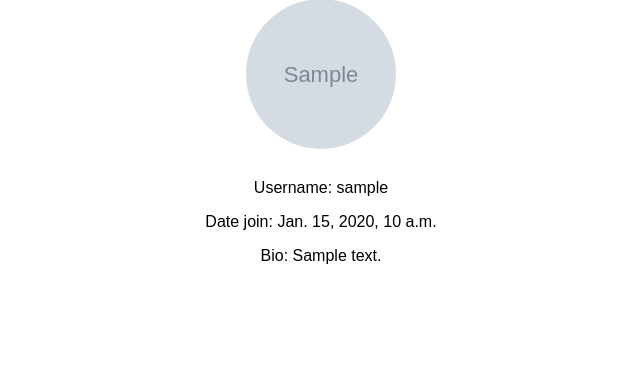
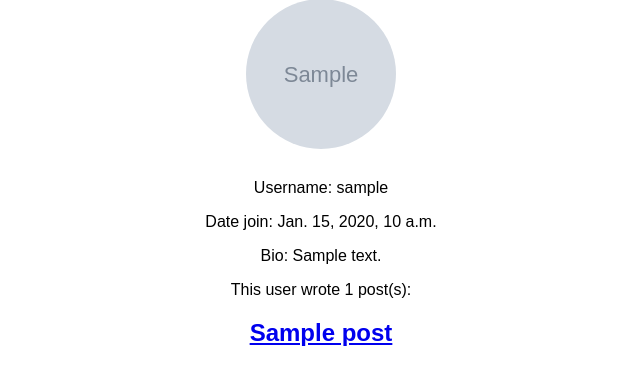
Before and after one commit to Andriiko26/virtual-nexus, a Django app: page /profile/1/ in a window 1280 px wide. Shown: the part 135-526 px from the top of the page, without its empty margins (319-959 px from the left). Run offline with Django 5.2, Linux system fonts and the light colour scheme; tables that the repository leaves empty hold one stand-in row (values such as "Sample post"); grey boxes marked "Sample" are stand-in pictures.

Commit message:
updated html for showing posts in the user profile

```diff
--- a/virtual_nexus_project/templates/profile/profile_for_others_users.html
+++ b/virtual_nexus_project/templates/profile/profile_for_others_users.html
@@ -17,6 +17,14 @@
         <p>Username: {{ user.user.username }}</p>
         <p>Date join: {{ user.user.date_joined }}</p>
         <p>Bio: {{ user.bio }}</p>
+        {% if user_posts.count >= 1 %}
+            <p>This user wrote {{ user_posts.count }} post(s):</p>
+            {% for post in user_posts %}
+                <h2><a href="{{ post.get_absolute_url }}">{{ post.title }}</a></h2>
+            {% endfor %}
+        {% else %}
+            <p>This user has not written any posts yet</p>
+        {% endif %}
     </div>
 </div>
 {% endblock %}
```
